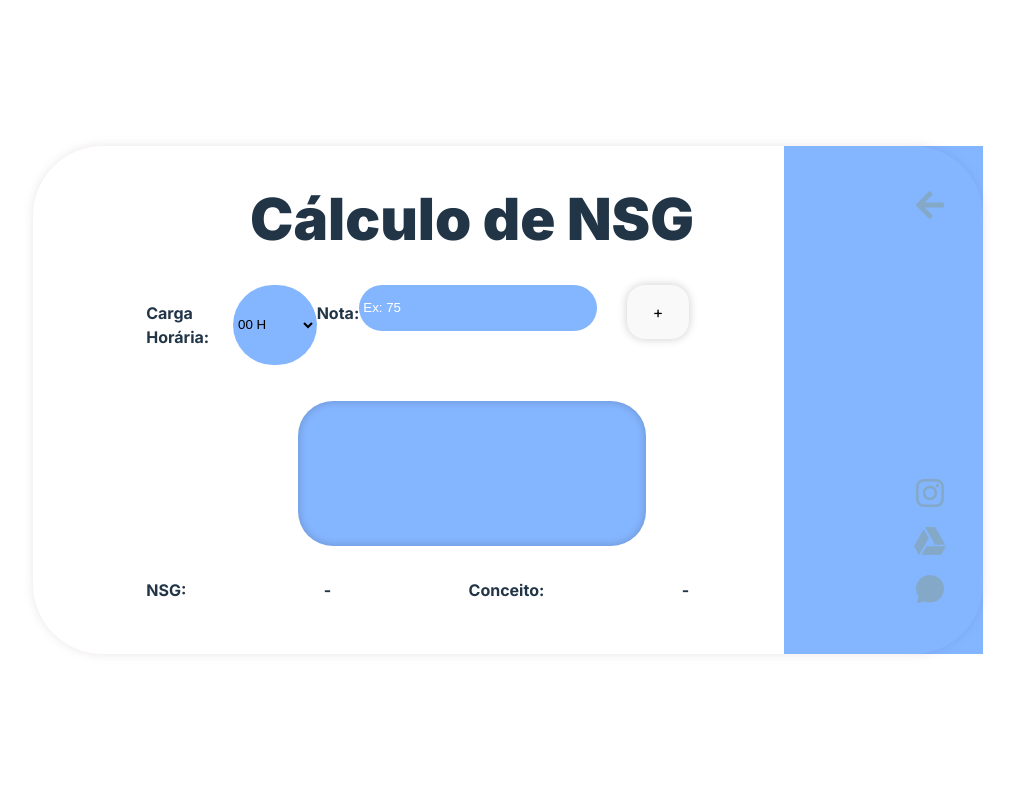
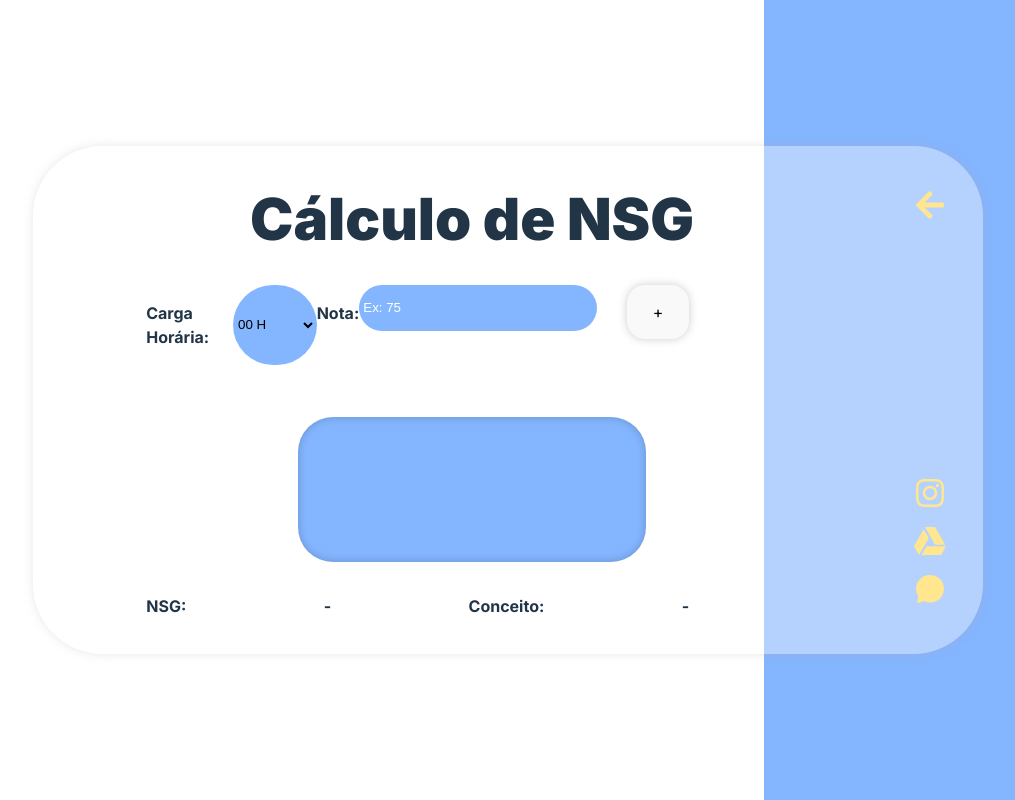
Before and after one commit to nicolashdx/HubLN, a React (Vite) app: page /HubLN/nsg in a window 1280 px wide. Shown: the whole page, without its empty margins (132-1147 px from the left). Built offline with nearby package versions, Linux system fonts and the light colour scheme.

Commit message:
julioooo

```diff
--- a/src/index.css
+++ b/src/index.css
@@ -101,7 +101,7 @@ button:focus-visible {
   }
 }
 
-.retangulo_in{
+.retangulo{
   width: 30%;
   height: 100%;
   position:fixed;
@@ -113,6 +113,8 @@ button:focus-visible {
   animation-fill-mode: forwards;
   transform: translateX(0%);
 }
+
+/*
 
 .retangulo_out {
   width: 30%;
@@ -126,12 +128,11 @@ button:focus-visible {
   animation-fill-mode: forwards;
   transform: translateX(100%);
 }
-@media(max-width:1366px){
-  .retangulo_in {width: 21%;
-}
- .retangulo_out{width:21%;
-}
-}
+
+
+*/
+
+
 
 @keyframes enter {
   0%{
--- a/src/main.jsx
+++ b/src/main.jsx
@@ -13,6 +13,7 @@ const root = createRoot(document.getElementById('root'))
 
 root.render(
   <Router basename='/HubLN'>
+    <div className="retangulo"></div>
     <div className='container'>
       <Routes>
         <Route path="/" element={<Home />} />
--- a/src/nsg.css
+++ b/src/nsg.css
@@ -1,13 +1,17 @@
+.content {
+    display: flex;
+    flex-direction: row;
+}
+
+
 .contentNsg {
-    display: flexbox;
+    display: flex;
     flex-direction: column;
 
 }
 .contentNsg >*{ /* opacidade dos elementos do container*/
     opacity: 1 ;
 }
-
-
 
 .titulo{
   font-size:58px ;
--- a/src/nsg.jsx
+++ b/src/nsg.jsx
@@ -85,9 +85,16 @@ function NSG() {
     calc_nsg()
   }, [disciplinas])
 
+  const retangulo_in = {
+    color: 'red',
+    fontSize: '16px',
+    // outros estilos
+  };
+
+
   return (
     <>
-    <div className='retangulo_in'></div>
+      <div className='content'>
         <div className='contentNsg'>
           <p className='titulo'>Cálculo de NSG</p>
           <div className='indiv'>
@@ -122,9 +129,10 @@ function NSG() {
             <p className='conceitoResult'>{(conceito_value != '') ? conceito_value : '-'}</p>
           </div>
           </div>
-          <div className="navbar">
+          <div>
             <Navbar/>
           </div>
+      </div>
     </>
   )
 }
```
